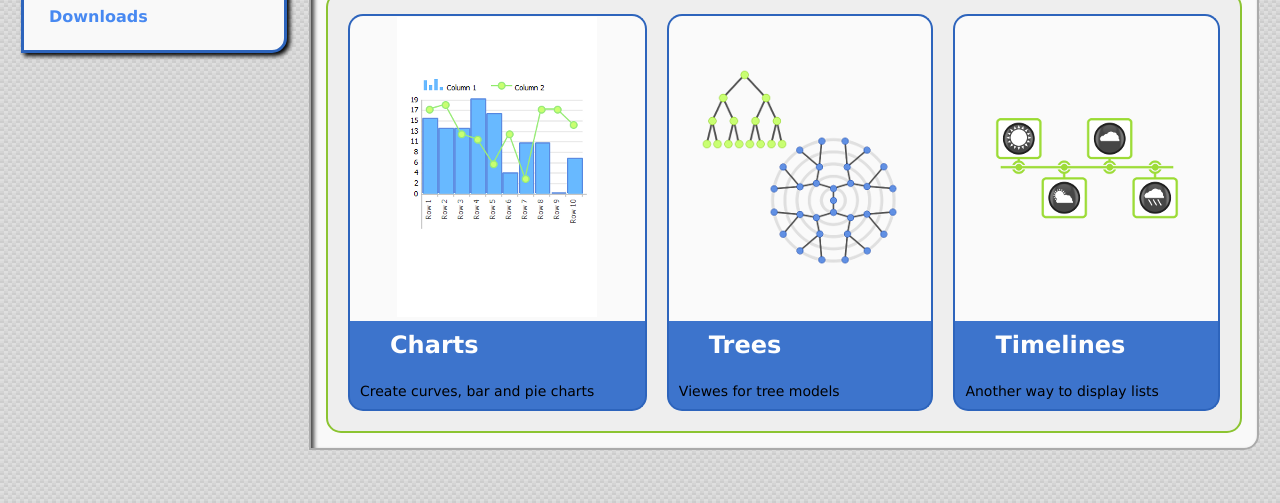
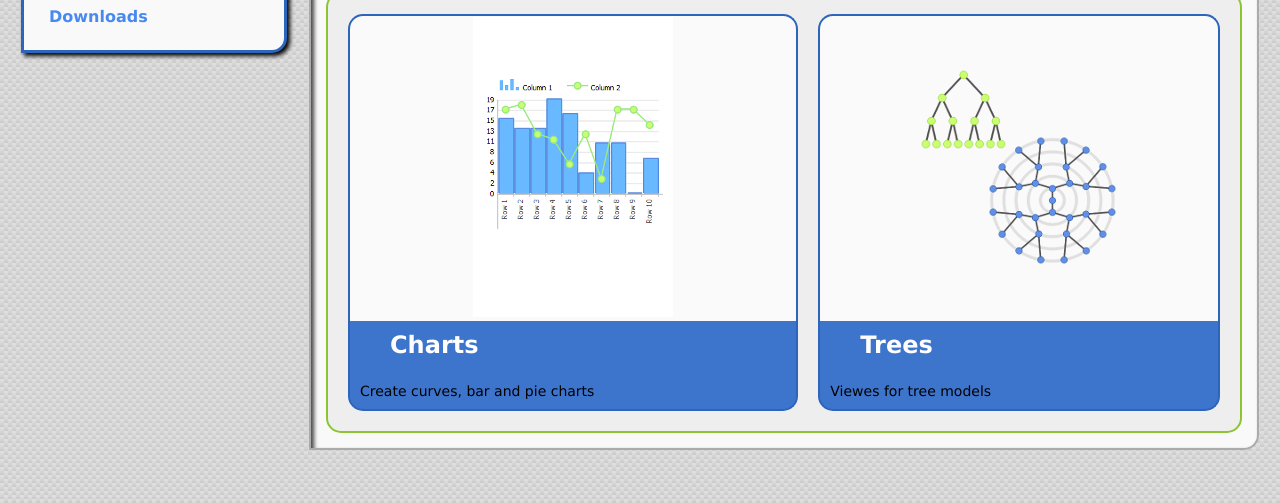
Before and after one commit to RomHaKorev/Thistle, a plain HTML site: page index.html in a window 1280 px wide. Shown: the part 297-800 px from the top of the page. Drawn offline with Linux system fonts and the light colour scheme.

Commit message:
Update index.html

```diff
--- a/index.html
+++ b/index.html
@@ -40,16 +40,16 @@
 									<img class="module" src="./images/trees.png" alt="trees.png"/>
 								</a>
 							</td>
-							<td class="module">
+							<!--<td class="module">
 								<a href="./timelines.html">
 									<img  class="module" src="./images/timelines.png" alt="timelines.png"/>
 								</a>
-							</td>
+							</td>-->
 						</tr>
 						<tr>
 							<td class="module1"><h3 class="module">Charts</h3>Create curves, bar and pie charts</td>
 							<td class="module1"><h3 class="module">Trees</h3>Viewes for tree models</td>
-							<td class="module1"><h3 class="module">Timelines</h3>Another way to display lists</td>
+							<!--<td class="module1"><h3 class="module">Timelines</h3>Another way to display lists</td>-->
 						</tr>
 					</table>
 				</article>
```
